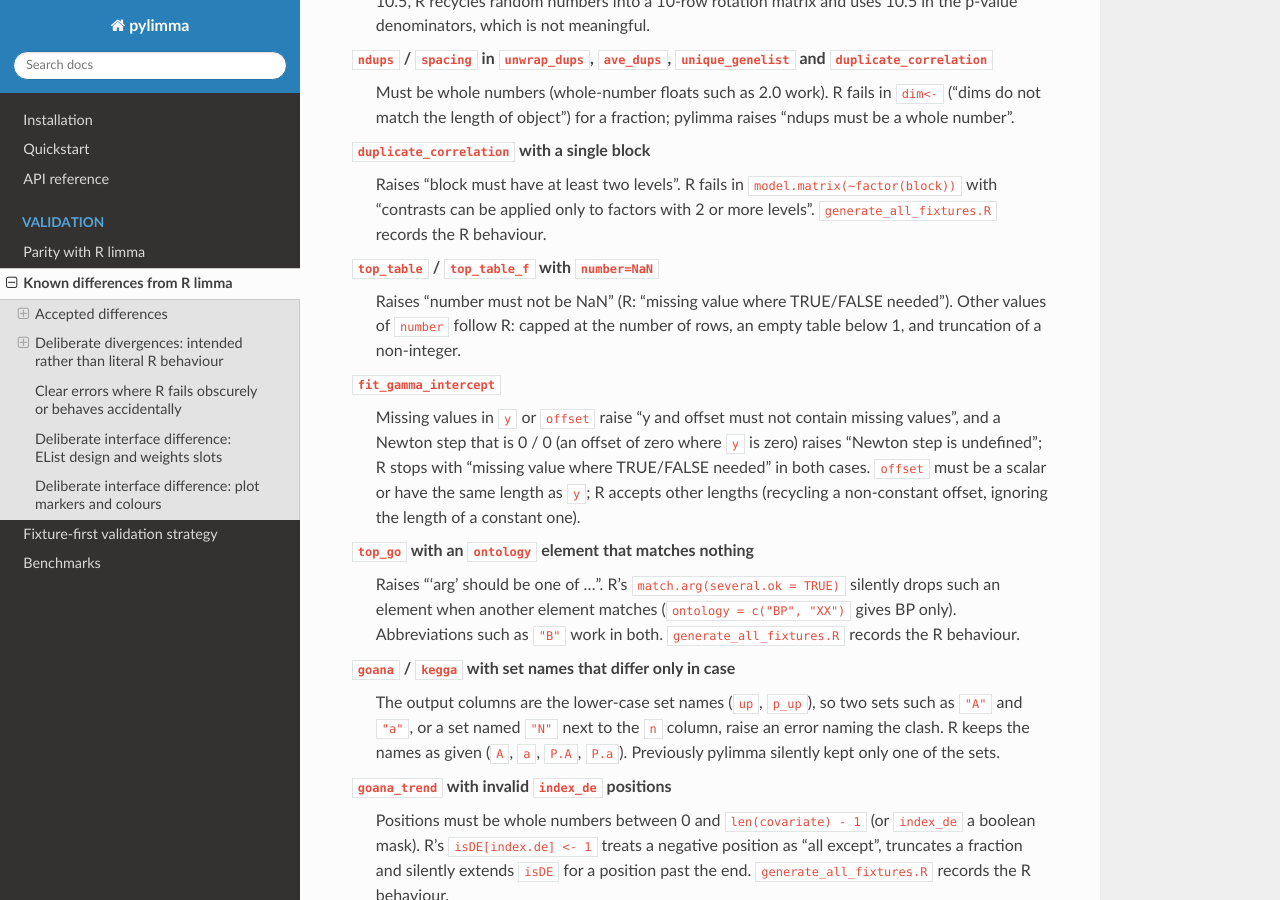
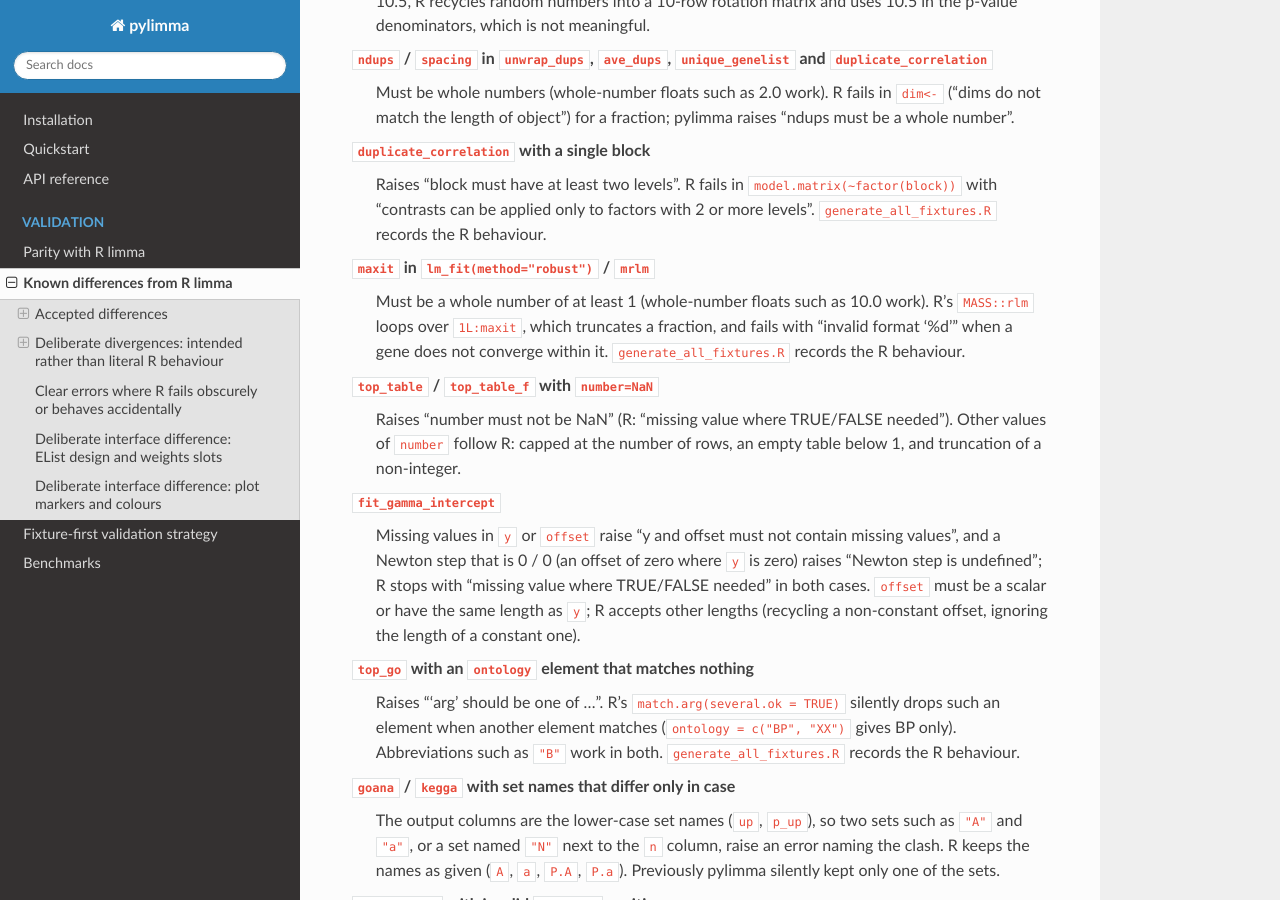
Before and after one commit to john-mulvey/pylimma, a Sphinx documentation site: the page built from docs/validation/known_differences.rst, in a window 1280 px wide and 900 px high, scrolled down 6976 px. Built offline with Sphinx 7.4.7 and the Read the Docs theme 3.1.0, drawn with Linux system fonts in a browser that asks for light colours; pages that are not in the unit, such as notebooks, are missing from menus.

Commit message:
mrlm: maxit as a whole number, as nrot and nsim
R's lmFit(method="robust") passes maxit to MASS::rlm, which loops over
1L:maxit, so maxit = 10.0 works. pylimma's range(maxit) raised TypeError
for any float. maxit now goes through _whole_count: a whole-number float
is used as an integer and a fraction raises a clear error, where R
truncates it and fails with "invalid format '%d'" when a gene does not
converge (known_differences.rst; the fixture script records both).

Audit finding: Y-02

```diff
--- a/docs/validation/known_differences.rst
+++ b/docs/validation/known_differences.rst
@@ -377,6 +377,13 @@ Logical subscripts of the wrong length (``EList`` / ``MArrayLM`` subsetting)
     factors with 2 or more levels". ``generate_all_fixtures.R`` records the
     R behaviour.
 
+``maxit`` in ``lm_fit(method="robust")`` / ``mrlm``
+    Must be a whole number of at least 1 (whole-number floats such as 10.0
+    work). R's ``MASS::rlm`` loops over ``1L:maxit``, which truncates a
+    fraction, and fails with "invalid format '%d'" when a gene does not
+    converge within it. ``generate_all_fixtures.R`` records the R
+    behaviour.
+
 ``top_table`` / ``top_table_f`` with ``number=NaN``
     Raises "number must not be NaN" (R: "missing value where TRUE/FALSE
     needed"). Other values of ``number`` follow R: capped at the number of
```
Also changed, not shown: CHANGELOG.md (+3 -0 lines), 3 other files.
